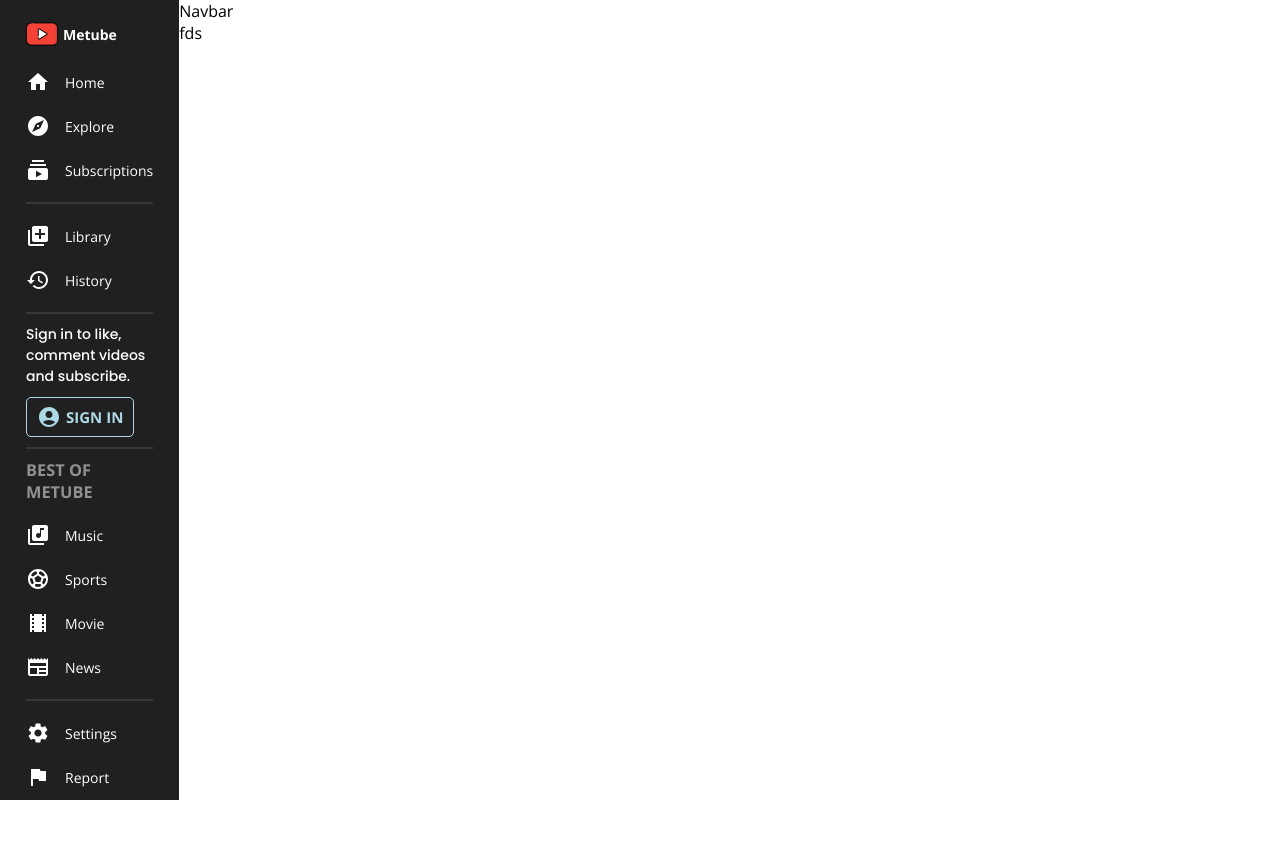
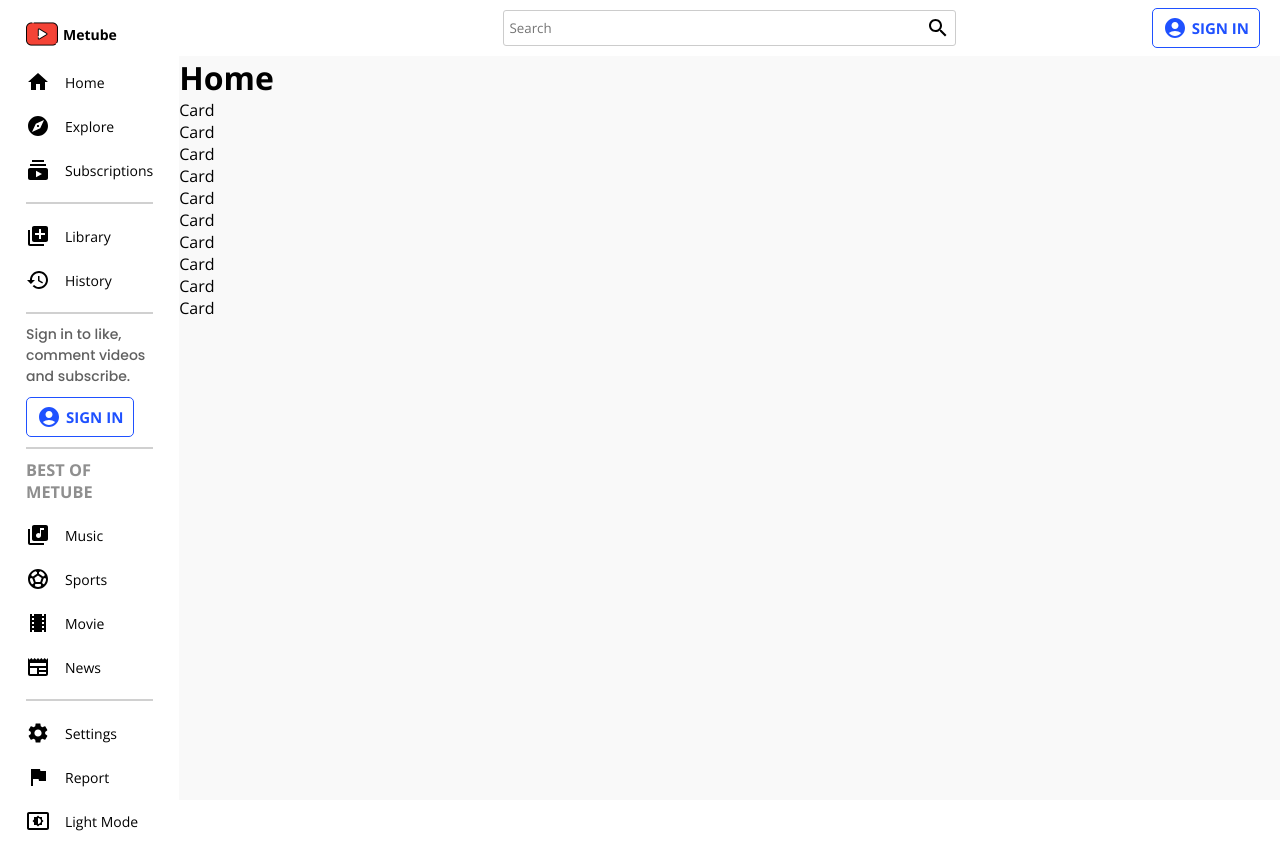
Before and after one commit to Dearian27/Youtube_app, a React (Vite) app: page / in a window 1280 px wide. Built offline with nearby package versions, Linux system fonts and the light colour scheme.

Commit message:
add routes

```diff
--- a/src/App.tsx
+++ b/src/App.tsx
@@ -2,30 +2,46 @@ import { useState } from 'react'
 import styled, { ThemeProvider } from "styled-components";
 import Menu from './components/Menu';
 import Navbar from './components/Navbar';
-import { darkTheme } from './utils/Theme';
+import { darkTheme, lightTheme } from './utils/Theme';
+import { BrowserRouter, Routes, Route } from 'react-router-dom';
+import Home from './pages/Home';
+import Video from './pages/Video';
+
 
 const Container = styled.div`
   display: flex;
   `
 const Main = styled.div`
 flex: 7;
+background-color: ${({ theme }) => theme.bg};
+transition: background-color 0.4s ease-in-out;
 `;
 const Wrapper = styled.div`
 
 `;
 
 const App: React.FC = () => {
+  const [darkMode, setDarkMode] = useState<boolean>(false);
 
   return (
-    <ThemeProvider theme={darkTheme}>
+    <ThemeProvider theme={darkMode ? darkTheme : lightTheme}>
       <Container>
-        <Menu />
-        <Main>
-          <Navbar />
-          <Wrapper>
-            fds
-          </Wrapper>
-        </ Main>
+        <BrowserRouter>
+          <Menu darkMode={darkMode} setDarkMode={setDarkMode} />
+          <Main>
+            <Navbar />
+            <Wrapper>
+              <Routes>
+                <Route path="/" >
+                  <Route index element={<Home />} />
+                  <Route path="video">
+                    <Route path=":id" element={<Video />} />
+                  </Route>
+                </Route>
+              </Routes>
+            </Wrapper>
+          </ Main>
+        </BrowserRouter>
       </Container>
     </ThemeProvider>
   )
--- /dev/null
+++ b/src/components/Card.tsx
@@ -0,0 +1,15 @@
+import styled from "styled-components";
+
+const Container = styled.div`
+
+`
+
+const Card: React.FC = () => {
+    return (
+        <Container>
+            Card
+        </Container>
+    )
+}
+
+export default Card;
--- a/src/components/Menu.tsx
+++ b/src/components/Menu.tsx
@@ -17,8 +17,9 @@ import FlagIcon from '@mui/icons-material/Flag';
 
 const Container = styled.div`
   flex: 1;
-  color: white;
-  background-color: #202020;
+  color: ${({ theme }) => theme.text};
+  background-color: ${({ theme }) => theme.bgLighter};
+  transition: background-color 0.25s ease-in-out;
   height: 100vh;
   font-size: 14px;
   position: sticky;
@@ -46,31 +47,35 @@ const Item = styled.div`
   cursor: pointer;
   gap: 15px;
   padding: 10px 0px;
+  user-select: none;
 `
 const Hr = styled.hr`
-  /* height: 1px; */
-  border: 1px solid white;
-  opacity: 0.1;
+  /* border: 1px solid white; */
+  border: 1px solid ${({ theme }) => theme.hrColor};
+  transition:  0.25s ease-in-out;
   margin: 10px 0;
 `
 const H3 = styled.h3`
   font-weight: 700;
-  color: white;
-  opacity: 0.5;
+  color: ${({ theme }) => theme.textSoft};
+  transition:  0.25s ease-in-out;
+  opacity: 0.7;
   margin-bottom: 10px;
   text-transform: uppercase;
 `
 const H4 = styled.h4`
   font-weight: 500;
-  color: white;
+  color: ${({ theme }) => theme.textSoft};
+  transition:  2s ease-in-out;
   margin-bottom: 10px;
   font-family: 'Poppins';
 `
-const Button = styled.button`
-  border: 1px solid lightblue;
+export const Button = styled.button`
+  border: 1px solid ${({ theme }) => theme.blueShade};
   border-radius: 5px;
   background-color: transparent;
-  color: lightblue;
+  color: ${({ theme }) => theme.blueShade};
+  transition:  2s ease-in-out;
   font-weight: bold;
   display: flex;
   align-items: center;
@@ -84,8 +89,13 @@ const Button = styled.button`
     outline: none;
   }
 `
+interface MenuProps {
+  darkMode: boolean;
+  setDarkMode: (darkMode: boolean) => void;
+}
 
-const Menu = () => {
+
+const Menu: React.FC<MenuProps> = ({ darkMode, setDarkMode }) => {
   const isAuth = false;
 
   return (
@@ -144,7 +154,7 @@ const Menu = () => {
         <Item>
           <FlagIcon />Report
         </Item>
-        <Item>
+        <Item onClick={() => setDarkMode(!darkMode)}>
           <SettingsBrightnessIcon />Light Mode
         </Item>
       </Wrapper>
--- a/src/components/Navbar.tsx
+++ b/src/components/Navbar.tsx
@@ -1,10 +1,61 @@
-import React from 'react'
+import React from 'react';
+import styled from 'styled-components';
+import { Button } from './Menu'
+import AccountCircleIcon from '@mui/icons-material/AccountCircle';
+import SearchIcon from '@mui/icons-material/Search';
+
+const Container = styled.div`
+  position: sticky;
+  top: 0;
+  background-color: ${({ theme }) => theme.bgLighter};
+  height: 56px;
+`
+const Wrapper = styled.div`
+  position: relative;
+  display: flex;
+  align-items: center;
+  justify-content: flex-end;
+  height: 100%;
+  padding: 0 20px;
+`
+const Search = styled.div`
+  width: 40%;
+  position: absolute;
+  left: 0px;
+  right: 0px;
+  margin: auto;
+  display: flex;
+  align-items: center;
+  justify-content: space-between;
+  padding: 5px;
+  border: 1px solid #ccc;
+  border-radius: 3px;
+`
+const Input = styled.input`
+  border: none;
+  background-color: transparent;
+
+  &:focus {
+    outline: none;
+  }
+`
+
 
 const Navbar = () => {
   return (
-    <div>
-      Navbar
-    </div>
+    <Container>
+      <Wrapper>
+        <Search>
+          <Input type="text" placeholder="Search" />
+          <SearchIcon />
+        </Search>
+
+        <Button>
+          <AccountCircleIcon />
+          Sign in
+        </Button>
+      </Wrapper>
+    </Container>
   )
 }
 
--- a/src/main.tsx
+++ b/src/main.tsx
@@ -4,7 +4,5 @@ import App from './App'
 import './index.css'
 
 ReactDOM.createRoot(document.getElementById('root') as HTMLElement).render(
-  <React.StrictMode>
     <App />
-  </React.StrictMode>,
 )
--- /dev/null
+++ b/src/pages/Home.tsx
@@ -0,0 +1,28 @@
+import styled from "styled-components";
+import Card from "../components/Card";
+
+const Container = styled.div`
+  display: flex;
+  justify-content: space-between;
+  flex-wrap: wrap;
+`
+
+const Home: React.FC = () => {
+  return (
+    <div>
+      <h1>Home</h1>
+      <Card />
+      <Card />
+      <Card />
+      <Card />
+      <Card />
+      <Card />
+      <Card />
+      <Card />
+      <Card />
+      <Card />
+    </div>
+  )
+}
+
+export default Home;
--- /dev/null
+++ b/src/pages/Video.tsx
@@ -0,0 +1,11 @@
+
+
+const Video: React.FC = () => {
+    return (
+        <div>
+            <h1>Home</h1>
+        </div>
+    )
+}
+
+export default Video;
--- a/src/utils/Theme.ts
+++ b/src/utils/Theme.ts
@@ -1,15 +1,19 @@
 export const lightTheme: any = {
   bg: "#f9f9f9",
-  bgLighter: "#202020",
-  text: "white",
-  textSoft: "#aaaaaa",
-  soft: "#373737"
+  bgLighter: "white",
+  text: "black",
+  textSoft: "#606060",
+  soft: "#373737",
+  blueShade: "#1F51FF",
+  hrColor: "#D0D0D0",
 }
 
 export const darkTheme: any = {
   bg: "#181818",
-  bgLighter: "white",
-  text: "black",
-  textSoft: "#606060",
-  soft: "#f5f5f5"
+  bgLighter: "#202020",
+  text: "white",
+  textSoft: "#aaaaaa",
+  soft: "#f5f5f5",
+  blueShade: "lightblue",
+  hrColor: "#2F2F2F",
 }
```
Also changed, not shown: src/index.css (line endings or trailing spaces).
